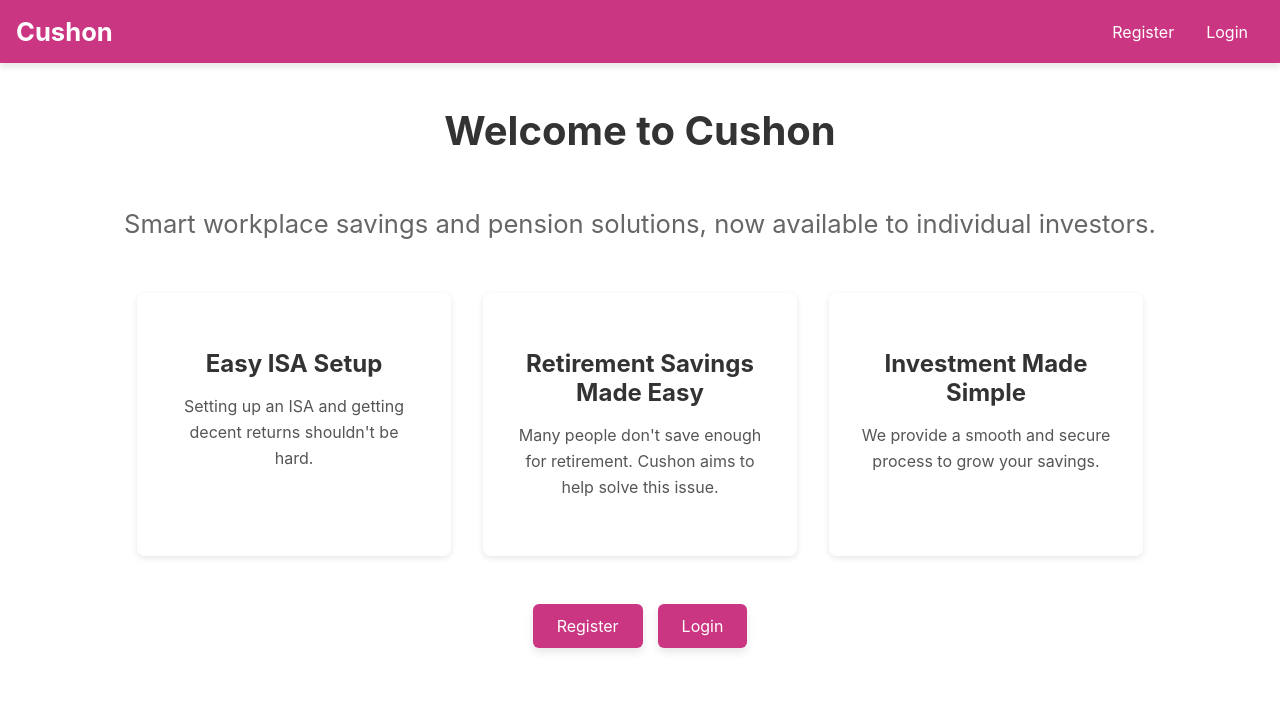
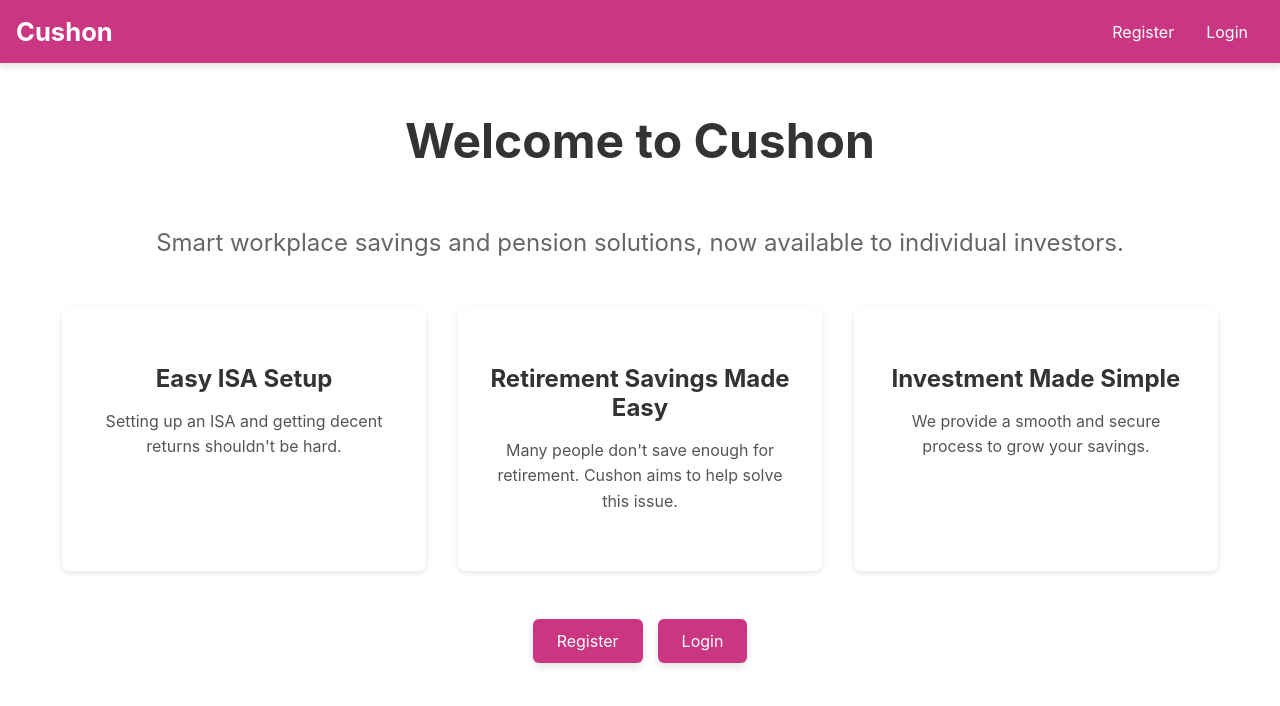
Before and after one commit to Shafiul23/cushon-invest, a React (Create React App) app in the folder client/: page / in a window 1280 px wide. Shown: the top 706 px of the page. Built offline with nearby package versions, Linux system fonts and the light colour scheme.

Commit message:
updated home page styling

```diff
--- a/client/src/pages/Home/Home.module.css
+++ b/client/src/pages/Home/Home.module.css
@@ -1,45 +1,24 @@
-/* .container {
-  display: flex;
-  flex-direction: column;
-  align-items: center;
-  padding: 1rem;
-  background-color: #f4f7fc;
-  min-height: 90vh;
-  box-sizing: border-box;
-} */
-
 .container {
   display: flex;
   flex-direction: column;
   align-items: center;
   padding: 1rem;
-  background-size: cover;
-  background-position: center;
-  color: white;
-  min-height: 90vh;
+  margin: auto;
+  min-height: 100vh;
   box-sizing: border-box;
 }
 
 .title {
-  font-size: 3rem;
-  font-weight: bold;
+  font-size: 2rem;
   color: #333;
-  margin-bottom: 1.5rem;
+  margin-bottom: 2rem;
 }
 
 .subtitle {
-  font-size: 1.6rem;
+  font-size: 1.2rem;
   color: #666;
   margin-bottom: 3rem;
-}
-
-.description {
-  font-size: 1.2rem;
-  margin-bottom: 2rem;
-  text-align: left;
-  line-height: 1.8;
-  max-width: 900px;
-  color: #f4f4f4;
+  line-height: 1.4;
 }
 
 p {
@@ -114,8 +93,17 @@
     font-size: 2.5rem;
   }
 
-  .bodyContainer {
-    text-align: left;
+  .subtitle {
+    font-size: 1.4rem;
+  }
+
+  .cards {
+    gap: 1.5rem;
+    justify-content: center;
+  }
+
+  .card {
+    width: 280px;
   }
 
   .buttonGroup {
@@ -129,3 +117,22 @@
     width: auto;
   }
 }
+
+@media (min-width: 1024px) {
+  .title {
+    font-size: 3rem;
+  }
+
+  .subtitle {
+    font-size: 1.5rem;
+  }
+
+  .cards {
+    justify-content: space-between;
+    gap: 2rem;
+  }
+
+  .card {
+    width: 300px;
+  }
+}
```
